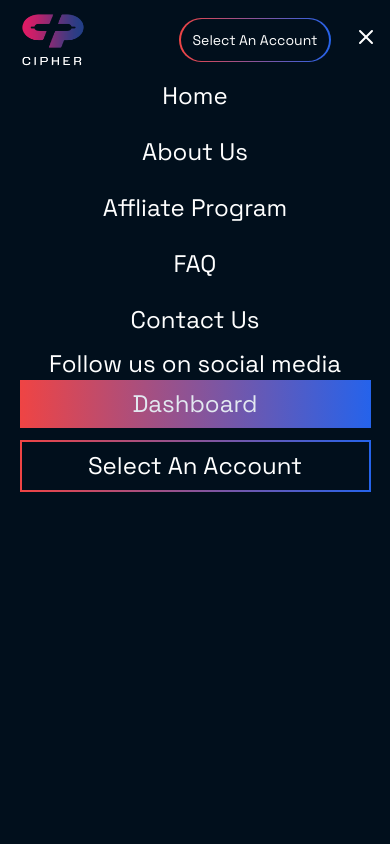
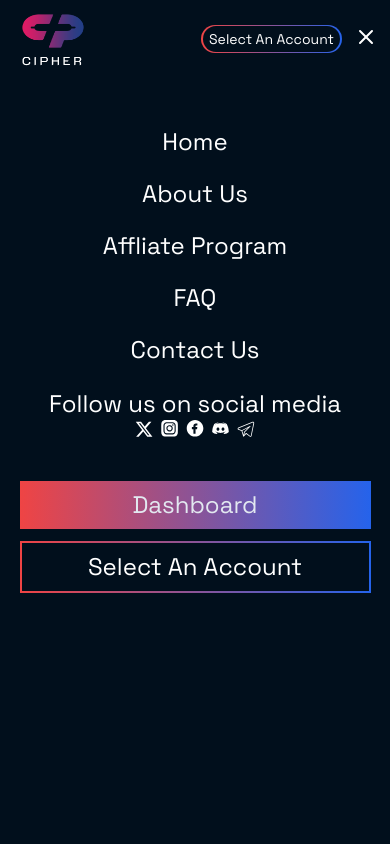
Before and after one commit to Favour-ag/cipher-prop-firm-app, a React (Vite) app: page / in a window 390 px wide. Both pictures are taken after a click on the button 366 px from the left and 36 px from the top of the page. Shown: the top 844 px of the page. Built offline with nearby package versions, Linux system fonts and the light colour scheme.

Commit message:
Edited Navbar Component

```diff
--- a/src/components/CipherChallenge.jsx
+++ b/src/components/CipherChallenge.jsx
@@ -2,7 +2,10 @@ import React from "react";
 
 const CipherChallenge = () => {
   return (
-    <div className="w-full min-h-screen flex flex-col items-center mt-6 lg:mt-20">
+    <div
+      id="cipherchallenge"
+      className="w-full min-h-screen flex flex-col items-center mt-6 lg:mt-20"
+    >
       <h1 className="text-4xl sm:text-6xl lg:text-5xl text-center tracking-wide">
         Choose Your Cipher Challenge
       </h1>
--- a/src/components/HeroSection.jsx
+++ b/src/components/HeroSection.jsx
@@ -1,4 +1,5 @@
 import Astro from "../assets/Astro.png";
+import { socials } from "../constants";
 
 const HeroSection = () => {
   return (
@@ -29,6 +30,15 @@ const HeroSection = () => {
             <p className="lg:mt-3 text-sm md:text-2xl mt-[-12px] md:mt-0">
               Unleash Potential for Success and Fund Your Future
             </p>
+            <div>
+              <ul className="flex items-center justify-center gap-2">
+                {socials.map((social) => (
+                  <a key={social.id} href={social.url}>
+                    <img src={social.icon} alt="SocialMedia" />
+                  </a>
+                ))}
+              </ul>
+            </div>
           </div>
         </div>
       </div>
--- a/src/components/Navbar.jsx
+++ b/src/components/Navbar.jsx
@@ -3,6 +3,7 @@ import { Menu, X } from "lucide-react";
 import { useState } from "react";
 import logo from "../assets/cipher.png";
 import { navigation } from "../constants";
+import { socials } from "../constants";
 
 const Navbar = () => {
   const pathname = useLocation();
@@ -14,13 +15,14 @@ const Navbar = () => {
 
   return (
     <nav className="sticky top-0 z-50 bg-[#010f1c]">
+      <div className="container px-3 py-3 lg:py-0 lg:px-20 mx-auto relative lg:text-sm">
         {/* DESKTOP VIEW */}
-      <div className="container px-3 py-3 lg:py-0 lg:px-20 mx-auto relative lg:text-sm">
         <div className="flex justify-between items-center">
           {/* LOGO */}
           <div className="flex items-center flex-shrink-0">
             <img className="h-14 w-20 mr-2" src={logo} alt="Logo" />
           </div>
+          <div className="flex flex-end gap-3">
             {/* NAVLIST */}
             <ul className="hidden lg:flex ml-14">
               {navigation.map((item) => (
@@ -43,22 +45,26 @@ const Navbar = () => {
             {/* BUTTONS */}
             <div className="hidden lg:flex justify-center space-x-6 items-center">
               <a
-              href="#"
+                href="#login"
                 className="py-3 px-4   bg-gradient-to-r from-red-500 to-blue-600 rounded-3xl"
               >
                 Login/Register
               </a>
               <div className="py-3 px-0.5  bg-gradient-to-r from-red-500 to-blue-600 rounded-3xl">
-              <a href="#" className="py-3 px-3  bg-[#010f1c] rounded-3xl">
+                <a
+                  href="#cipherchallenge"
+                  className="py-3 px-3  bg-[#010f1c] rounded-3xl"
+                >
                   Select An Account
                 </a>
               </div>
             </div>
-          <div className="ml-14 block lg:hidden">
-            <div className="py-2.5 px-0.5  bg-gradient-to-r from-red-500 to-blue-600 rounded-3xl">
+            {/* SELECT ACCOUNT BUTTON */}
+            <div className="block lg:hidden">
+              <div className="py-0.5 px-0.5  bg-gradient-to-r from-red-500 to-blue-600 rounded-3xl">
                 <a
-                href="#"
-                className="py-3 px-3  bg-[#010f1c] rounded-3xl text-sm"
+                  href="#cipherchallenge"
+                  className="py-1 px-1.5  bg-[#010f1c] rounded-3xl text-sm"
                 >
                   Select An Account
                 </a>
@@ -70,18 +76,19 @@ const Navbar = () => {
               </button>
             </div>
           </div>
+        </div>
         {/* MOBILE MENU */}
         {mobileDrawerOpen && (
-          <div className="fixed right-0 z-20 bg-[#010f1c] w-full h-full flex flex-col  items-center text-center lg:hidden">
-            <ul>
+          <div className="fixed right-0 z-20 bg-[#010f1c] w-full h-full flex flex-col items-center text-center lg:hidden gap-3">
+            <ul className="mt-12">
               {navigation.map((item) => (
                 <a
                   key={item.id}
                   href={item.url}
                   onClick={toggleNavbar}
-                  className={`block  text-2xl    hover:text-slate-200 ${
+                  className={`block text-2xl    hover:text-slate-200 ${
                     item.onlyMobile ? "lg:hidden" : ""
-                  } px-6 py-3 md:py-8 lg:-mr-0.25 lg:text-xs lg:font-semibold ${
+                  } px-6 py-2.5 md:py-8 lg:-mr-0.25 lg:text-xs lg:font-semibold ${
                     item.url === pathname.hash
                       ? "z-2 lg:text-n-1"
                       : "lg:text-n-1/50"
@@ -93,11 +100,18 @@ const Navbar = () => {
             </ul>
             <div>
               <p className="text-2xl">Follow us on social media</p>
+              {/* SOCIAL MEDIA  */}
               <div>
-                <a href=""></a>
+                <ul className="flex items-center justify-center gap-2">
+                  {socials.map((social) => (
+                    <a key={social.id} href={social.url}>
+                      <img src={social.icon} alt="SocialMedia" />
+                    </a>
+                  ))}
+                </ul>
               </div>
             </div>
-            <div className="flex flex-col text-center space-y-3 w-[90%]">
+            <div className="flex flex-col text-center space-y-3 w-[90%] mt-8">
               <a
                 href="#"
                 className="py-2 px-6 bg-gradient-to-r from-red-500 to-blue-600 text-slate-200 text-2xl"
--- a/src/constants/index.js
+++ b/src/constants/index.js
@@ -4,6 +4,12 @@ import icon3 from "../assets/icons/icon3.svg";
 import icon4 from "../assets/icons/icon4.svg";
 import icon5 from "../assets/icons/icon5.svg";
 import icon6 from "../assets/icons/icon6.svg";
+
+import twitter from "../assets/socials/twitter.svg";
+import instagram from "../assets/socials/instagram.svg";
+import facebook from "../assets/socials/facebook.svg";
+import discordBlack from "../assets/socials/discord.svg";
+import telegram from "../assets/socials/telegram.svg";
 
 export const navigation = [
   {
@@ -60,35 +66,35 @@ export const chooseCipher = [
   },
 ];
 
-// export const socials = [
-//   {
-//     id: "0",
-//     title: "Discord",
-//     iconUrl: discordBlack,
-//     url: "#",
-//   },
-//   {
-//     id: "1",
-//     title: "Twitter",
-//     iconUrl: twitter,
-//     url: "#",
-//   },
-//   {
-//     id: "2",
-//     title: "Instagram",
-//     iconUrl: instagram,
-//     url: "#",
-//   },
-//   {
-//     id: "3",
-//     title: "Telegram",
-//     iconUrl: telegram,
-//     url: "#",
-//   },
-//   {
-//     id: "4",
-//     title: "Facebook",
-//     iconUrl: facebook,
-//     url: "#",
-//   },
-// ];
+export const socials = [
+  {
+    id: "0",
+    title: "Twitter",
+    icon: twitter,
+    url: "#",
+  },
+  {
+    id: "1",
+    title: "Instagram",
+    icon: instagram,
+    url: "#",
+  },
+  {
+    id: "2",
+    title: "Facebook",
+    icon: facebook,
+    url: "#",
+  },
+  {
+    id: "3",
+    title: "Discord",
+    icon: discordBlack,
+    url: "#",
+  },
+  {
+    id: "4",
+    title: "Telegram",
+    icon: telegram,
+    url: "#",
+  },
+];
```
Also changed, not shown: src/assets/socials/twitter.svg (renamed from src/assets/socials/tiktok.svg). Lines whose indentation alone changed are shown as unchanged.
